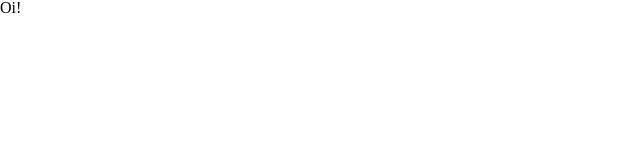
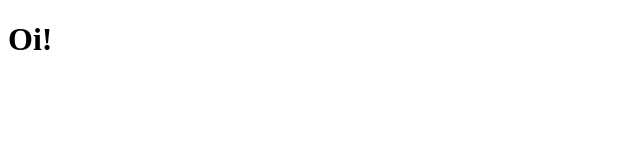
Before and after one commit to LeonardoTorresRodrigues/casa-verde, a Next.js app: page / in a window 1280 px wide. Shown: the top 160 px of the page, without its empty margins (0-640 px from the left). Built offline with nearby package versions, Linux system fonts and the light colour scheme; a web font is replaced by a local one.

Commit message:
build(reset.css): add normalize.css

```diff
--- a/next.config.js
+++ b/next.config.js
@@ -1,5 +1,32 @@
 /** @type {import('next').NextConfig} */
 const nextConfig = {
+	webpack(config) {
+		// Grab the existing rule that handles SVG imports
+		const fileLoaderRule = config.module.rules.find((rule) =>
+			rule.test?.test?.('.svg'),
+		);
+
+		config.module.rules.push(
+			// Reapply the existing rule, but only for svg imports ending in ?url
+			{
+				...fileLoaderRule,
+				test: /\.svg$/i,
+				resourceQuery: /url/, // *.svg?url
+			},
+			// Convert all other *.svg imports to React components
+			{
+				test: /\.svg$/i,
+				issuer: /\.[jt]sx?$/,
+				resourceQuery: { not: /url/ }, // exclude if *.svg?url
+				use: ['@svgr/webpack'],
+			},
+		);
+
+		// Modify the file loader rule to ignore *.svg, since we have it handled now.
+		fileLoaderRule.exclude = /\.svg$/i;
+
+		return config;
+	},
 	reactStrictMode: true,
 };
 
--- a/src/styles/globals.css
+++ b/src/styles/globals.css
@@ -1,51 +1,8 @@
 @import url('https://fonts.googleapis.com/css2?family=Elsie+Swash+Caps:wght@900&family=Montserrat&display=swap');
-
-html, body, div, span, applet, object, iframe,
-h1, h2, h3, h4, h5, h6, p, blockquote, pre,
-a, abbr, acronym, address, big, cite, code,
-del, dfn, em, img, ins, kbd, q, s, samp,
-small, strike, strong, sub, sup, tt, var,
-b, u, i, center,
-dl, dt, dd, ol, ul, li,
-fieldset, form, label, legend,
-table, caption, tbody, tfoot, thead, tr, th, td,
-article, aside, canvas, details, embed,
-figure, figcaption, footer, header, hgroup,
-menu, nav, output, ruby, section, summary,
-time, mark, audio, video {
-    margin: 0;
-    padding: 0;
-    border: 0;
-    font-size: 100%;
-    font: inherit;
-    vertical-align: baseline;
-}
-/* HTML5 display-role reset for older browsers */
-article, aside, details, figcaption, figure,
-footer, header, hgroup, menu, nav, section {
-    display: block;
-}
-body {
-    line-height: 1;
-}
-ol, ul {
-    list-style: none;
-}
-blockquote, q {
-    quotes: none;
-}
-blockquote:before, blockquote:after,
-q:before, q:after {
-    content: '';
-    content: none;
-}
-table {
-    border-collapse: collapse;
-    border-spacing: 0;
-}
 
 :root {
   --background-white: #FFFFFF;
+  --background-black: #000000;
   --font-black: #202020;
   --font-yellow: #FFCB47;
 
```
